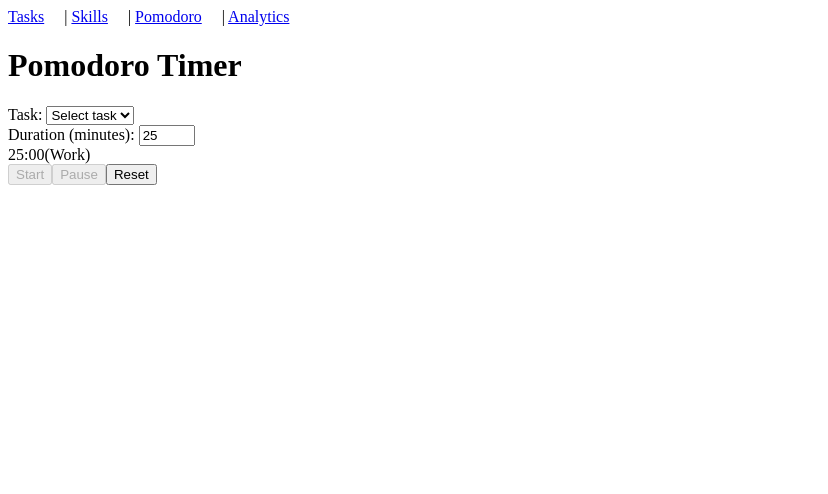
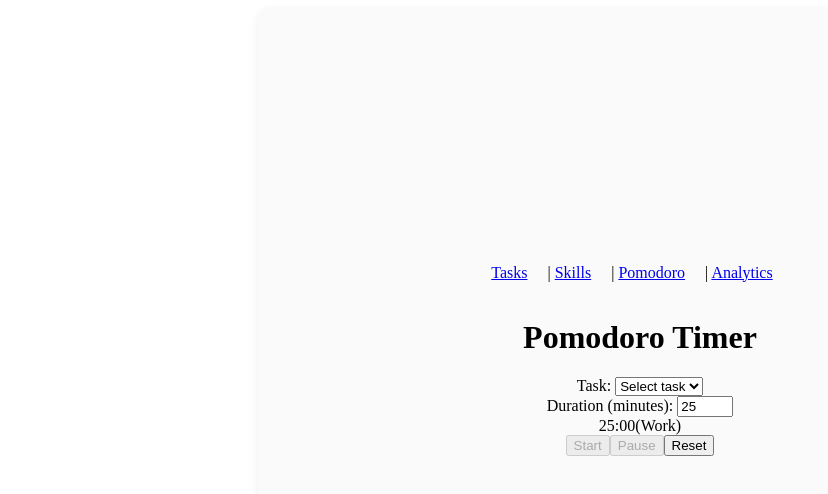
Before and after one commit to rebeccafitzpatr/tasko, a Vue app: page /pomodoro in a window 1280 px wide. Shown: the top 494 px of the page, without its empty margins (0-828 px from the left). Built offline with nearby package versions, Linux system fonts and the light colour scheme.

Commit message:
centre app contents and stop timer from resetting when unmounted

```diff
--- a/src/App.vue
+++ b/src/App.vue
@@ -1,11 +1,14 @@
 <template>
+  <div class="centered-container">
     <nav>
       <router-link to="/tasks">Tasks</router-link> |
       <router-link to="/skills">Skills</router-link> |
       <router-link to="/pomodoro">Pomodoro</router-link> |
       <router-link to="/analytics">Analytics</router-link>
     </nav>
+
     <router-view />
+  </div>
 </template>
 
 <script setup lang="ts">
@@ -19,4 +22,20 @@ nav {
 nav a {
   margin-right: 1rem;
 }
+
+/* Center all page content */
+.centered-container {
+  min-height: 80vh;
+  display: flex;
+  flex-direction: column;
+  justify-content: center; /* vertical centering */
+  align-items: center;     /* horizontal centering */
+  text-align: center;
+  padding: 2rem;
+  max-width: 700px;
+  margin: 0 auto;
+  background: #fafafa;
+  border-radius: 12px;
+  box-shadow: 0 2px 8px rgba(0,0,0,0.07);
+}
 </style>
--- a/src/stores/pomodoroStore.ts
+++ b/src/stores/pomodoroStore.ts
@@ -1,12 +1,14 @@
 import { defineStore } from 'pinia'
+
+let interval: ReturnType<typeof setInterval> | null = null
 
 export const usePomodoroStore = defineStore('pomodoro', {
   state: () => ({
     isRunning: false,
-    timeLeft: 25 * 60, // 25 minutes
+    timeLeft: 25 * 60,
     sessionType: 'work' as 'work' | 'break',
     currentTaskId: '' as string,
-    duration: 25, // in minutes
+    duration: 25,
   }),
   actions: {
     selectTask(taskId: string) {
@@ -17,17 +19,36 @@ export const usePomodoroStore = defineStore('pomodoro', {
       this.timeLeft = minutes * 60
     },
     start() {
+      if (this.isRunning) return
       this.isRunning = true
+      if (interval) clearInterval(interval)
+      interval = setInterval(() => {
+        if (this.timeLeft > 0) {
+          this.timeLeft--
+        } else {
+          this.pause()
+          // Here you can emit an event or call a callback for completion
+        }
+      }, 1000)
     },
     pause() {
       this.isRunning = false
+      if (interval) clearInterval(interval)
+      interval = null
     },
     reset() {
       this.timeLeft = this.duration * 60
       this.sessionType = 'work'
       this.isRunning = false
       this.currentTaskId = ''
+      if (interval) clearInterval(interval)
+      interval = null
     },
+    // Optional: call this on app unmount or before reload to clean up
+    cleanup() {
+      if (interval) clearInterval(interval)
+      interval = null
+    }
   },
   persist: true,
 })
--- a/src/views/AnalyticsView.vue
+++ b/src/views/AnalyticsView.vue
@@ -6,7 +6,9 @@
       <h2>Time spent per skill (task count)</h2>
       <ul>
         <li v-for="skill in skills" :key="skill.id">
-          {{ skill.name }}: {{ countTasksForSkill(skill.id) }}
+          {{ skill.name }}: {{ countTasksForSkill(skill.id) }} tasks under this skillset
+          <br />
+          Time spent on {{ skill.name }}: {{ totalMinutesForSkill(skill.id) }} minutes
         </li>
       </ul>
     </div>
@@ -26,4 +28,10 @@ const skills = skillStore.skills
 function countTasksForSkill(skillId: string) {
   return tasks.filter(t => t.skillId === skillId).length
 }
+
+function totalMinutesForSkill(skillId: string) {
+  return tasks
+    .filter(t => t.skillId === skillId)
+    .reduce((sum, t) => sum + (t.minutesSpent || 0), 0)
+}
 </script>
--- a/src/views/PomodoroView.vue
+++ b/src/views/PomodoroView.vue
@@ -33,11 +33,11 @@
 import { ref, computed, onUnmounted } from 'vue'
 import { usePomodoroStore } from '../stores/pomodoroStore'
 import { useTaskStore } from '../stores/taskStore'
-import { useSkillStore } from '../stores/skillStore'
+//import { useSkillStore } from '../stores/skillStore'
 
 const pomodoroStore = usePomodoroStore()
 const taskStore = useTaskStore()
-const skillStore = useSkillStore()
+//const skillStore = useSkillStore()
 
 const tasks = taskStore.tasks
 const isRunning = computed(() => pomodoroStore.isRunning)
@@ -45,8 +45,6 @@ const sessionTypeLabel = computed(() => pomodoroStore.sessionType === 'work' ? '
 
 const selectedTaskId = ref('')
 const duration = ref(pomodoroStore.duration)
-
-let interval: number | undefined
 
 const minutes = computed(() => String(Math.floor(pomodoroStore.timeLeft / 60)).padStart(2, '0'))
 const seconds = computed(() => String(pomodoroStore.timeLeft % 60).padStart(2, '0'))
@@ -61,42 +59,20 @@ function start() {
   if (!pomodoroStore.isRunning && selectedTaskId.value) {
     pomodoroStore.selectTask(selectedTaskId.value)
     pomodoroStore.start()
-    clearInterval(interval)
-    interval = setInterval(() => {
-      if (pomodoroStore.timeLeft > 0) {
-        pomodoroStore.timeLeft--
-      } else {
-        pomodoroStore.pause()
-        clearInterval(interval)
-        // Log completed Pomodoro to the task and skill
-        if (pomodoroStore.currentTaskId) {
-          const minutes = pomodoroStore.duration
-          taskStore.incrementPomodoro(pomodoroStore.currentTaskId, minutes)
-          const task = taskStore.tasks.find(t => t.id === pomodoroStore.currentTaskId)
-          if (task) {
-            skillStore.incrementSkillTime(task.skillId, minutes)
-          }
-        }
-        // Optionally, reset timer for next Pomodoro (auto-repeat)
-        // pomodoroStore.reset()
-      }
-    }, 1000)
   }
 }
 
 function pause() {
   pomodoroStore.pause()
-  clearInterval(interval)
 }
 
 function reset() {
   pomodoroStore.reset()
-  clearInterval(interval)
   selectedTaskId.value = ''
   duration.value = pomodoroStore.duration
 }
 
 onUnmounted(() => {
-  clearInterval(interval)
+  //pomodoroStore.cleanup()   //do not cleanup every time we navigate away.
 })
 </script>
```
Lines whose indentation alone changed are shown as unchanged.
